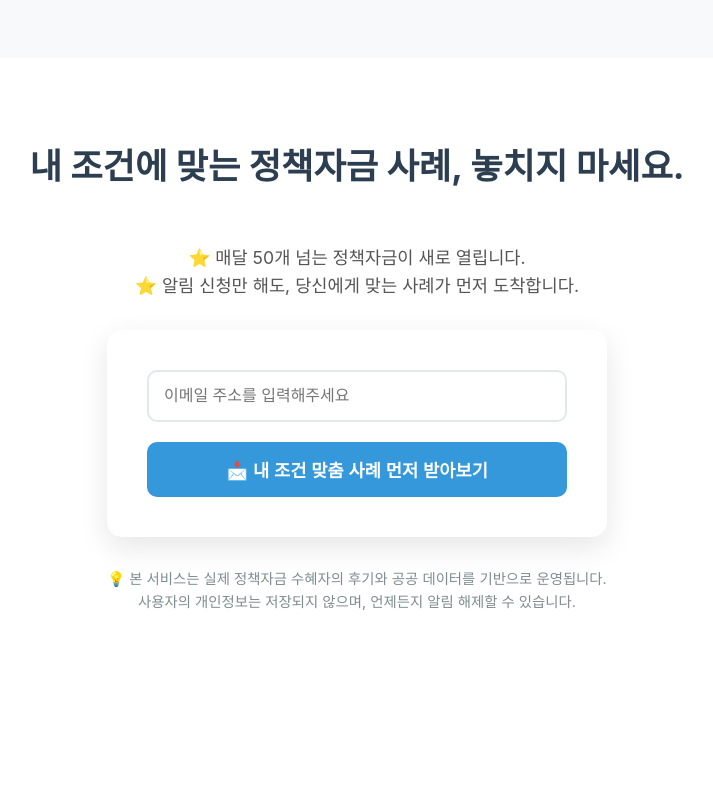
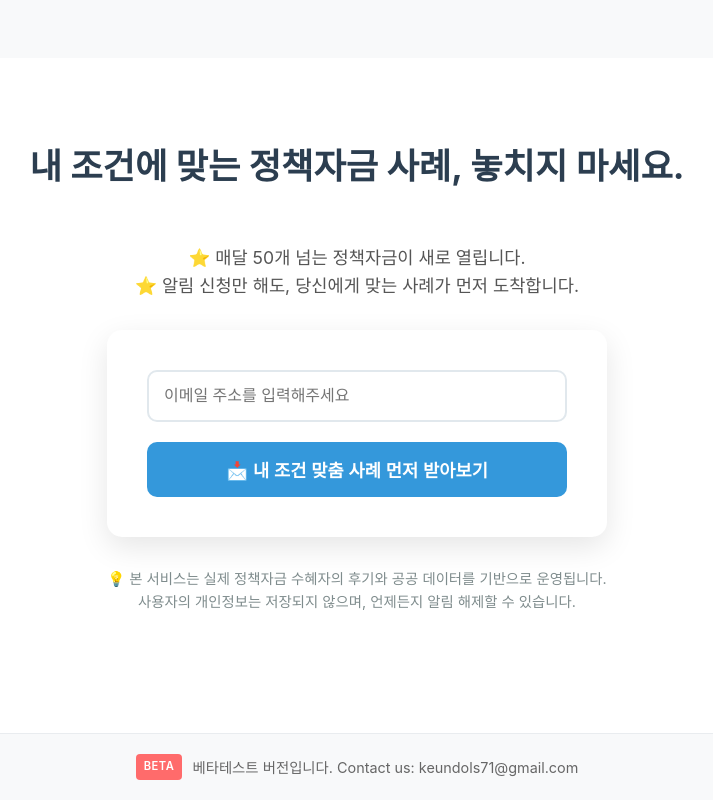
Before and after one commit to hyunjin6/AIgent_F, a plain HTML site: page index.html in a window 1280 px wide. Shown: the part 3865-4665 px from the top of the page, without its empty margins (283-996 px from the left). Before the commit the page ends 4558 px from the top, so only its background shows below. Drawn offline with Linux system fonts and the light colour scheme.

Commit message:
Update index.html

```diff
--- a/index.html
+++ b/index.html
@@ -4,7 +4,7 @@
 <head>
     <meta charset="UTF-8">
     <meta name="viewport" content="width=device-width, initial-scale=1.0">
-    <title>MyBiz Navi - 소상공인과 중소기업 사장님을 위한 맞춤형 정책자금 발견 플랫폼</title>
+    <title>MyBiz Navi - 정책자금, 누군가는 받는다는데… 왜 나는 늘 놓칠까?</title>
 
     <!-- Google tag (gtag.js) -->
     <script async src="https://www.googletagmanager.com/gtag/js?id=G-3F80GNY9V5"></script>
@@ -474,6 +474,41 @@
              margin-top: 30px;
          }
 
+         /* Beta Footer */
+         .beta-footer {
+             background: #f8f9fa;
+             border-top: 1px solid #e9ecef;
+             padding: 20px 0;
+             margin-top: 40px;
+         }
+
+         .beta-content {
+             text-align: center;
+         }
+
+         .beta-notice {
+             display: flex;
+             align-items: center;
+             justify-content: center;
+             gap: 10px;
+             flex-wrap: wrap;
+         }
+
+         .beta-badge {
+             background: #ff6b6b;
+             color: white;
+             padding: 4px 8px;
+             border-radius: 4px;
+             font-size: 0.7rem;
+             font-weight: 600;
+             letter-spacing: 0.5px;
+         }
+
+         .beta-text {
+             color: #666;
+             font-size: 0.9rem;
+         }
+
         /* Scroll Animation */
         .fade-in {
             opacity: 0;
@@ -534,14 +569,24 @@
         /* Responsive Design */
                  @media (max-width: 768px) {
              .header-content {
-                flex-direction: column;
-                gap: 20px;
+                 flex-direction: row;
+                 justify-content: space-between;
+                 align-items: center;
              }
 
              .stats-card {
                  min-width: auto;
-                width: 100%;
-                max-width: 300px;
+                 width: auto;
+                 max-width: 180px;
+                 padding: 15px;
+             }
+
+             .stats-number {
+                 font-size: 1.4rem;
+             }
+
+             .stats-title {
+                 font-size: 0.8rem;
              }
 
             .hero h1 {
@@ -583,6 +628,16 @@
         }
 
                  @media (max-width: 480px) {
+             .header-content {
+                 flex-direction: column;
+                 gap: 15px;
+             }
+
+             .stats-card {
+                 max-width: 100%;
+                 width: 100%;
+             }
+
              .hero h1 {
                  font-size: 1.8rem;
              }
@@ -798,6 +853,21 @@
          </div>
      </section>
 
+     <!-- Beta Test Notice -->
+     <footer class="beta-footer">
+         <div class="container">
+             <div class="beta-content">
+                 <div class="beta-notice">
+                     <span class="beta-badge">BETA</span>
+                     <span class="beta-text">베타테스트 버전입니다. Contact us: keundols71@gmail.com</span>
+                 </div>
+             </div>
+         </div>
+     </footer>
+            </div>
+        </div>
+    </section>
+
     <script>
         // Intersection Observer for scroll animations
         const observerOptions = {
```
Lines whose indentation alone changed are shown as unchanged.
